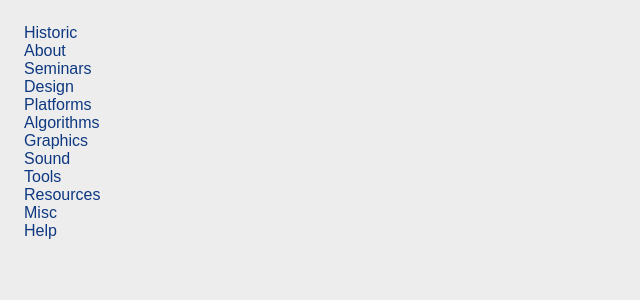
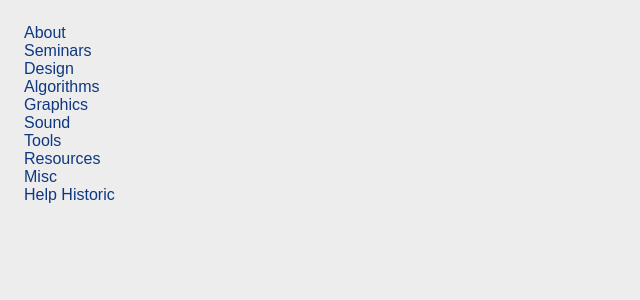
Before and after one commit to in4k/in4k.github.io, a Jekyll site: the page index.html, which Jekyll copies as it is, in a window 1280 px wide. Shown: the top 300 px of the page, without its empty margins (0-640 px from the left). Built offline with Jekyll 4.4.1, drawn with Linux system fonts in a browser that asks for light colours; some web fonts are replaced.

Commit message:
Update index.html

```diff
--- a/index.html
+++ b/index.html
@@ -3,11 +3,9 @@
 </head>
 <body>
 <div class="nav">
-<a href="wiki/historic">Historic</a><br>
 <a href="wiki/about">About</a><br>
 <a href="wiki/seminars">Seminars</a><br>
 <a href="wiki/design">Design</a><br>
-<a href="wiki/platforms">Platforms</a><br>
 <a href="wiki/algorithms">Algorithms</a><br>
 <a href="wiki/graphics">Graphics</a><br>
 <a href="wiki/sound-coding">Sound</a><br>
```
Also changed, not shown: other parts of index.html (+1 -0 lines).
